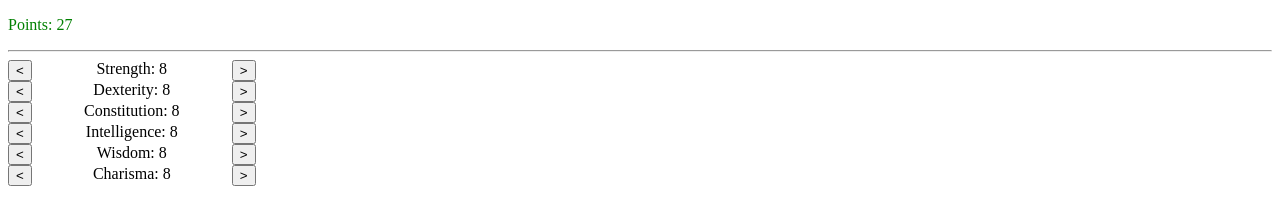
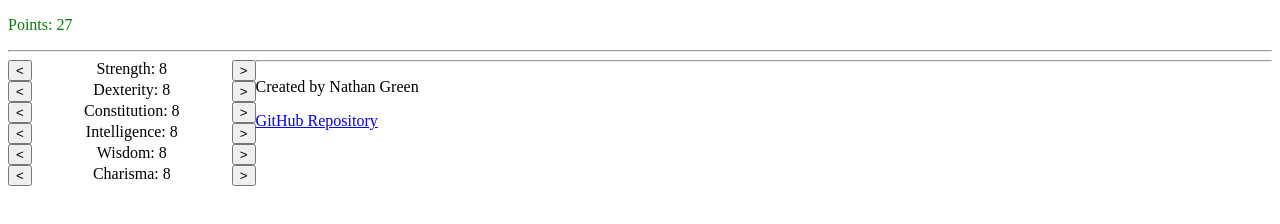
Before and after one commit to Green075521/dndPointBuy, a plain HTML site: page index.html in a window 1280 px wide. Drawn offline with Linux system fonts and the light colour scheme.

Commit message:
Added footer with credits and repository link

```diff
--- a/index.html
+++ b/index.html
@@ -32,6 +32,11 @@
 	<p class="stat" id="Charisma">Charisma: 8</p>
 	<button class='right' onclick="increaseAbility(charisma)">&gt;</button>
 
+	<hr>
+
+	<p>Created by Nathan Green</p>
+	<p><a href="https://github.com/Green075521/dndPointBuy">GitHub Repository</a></p>
+
 	<script src="js/main.js" charset="utf-8" type="text/javascript"></script>
 </body>
 </html>
```
